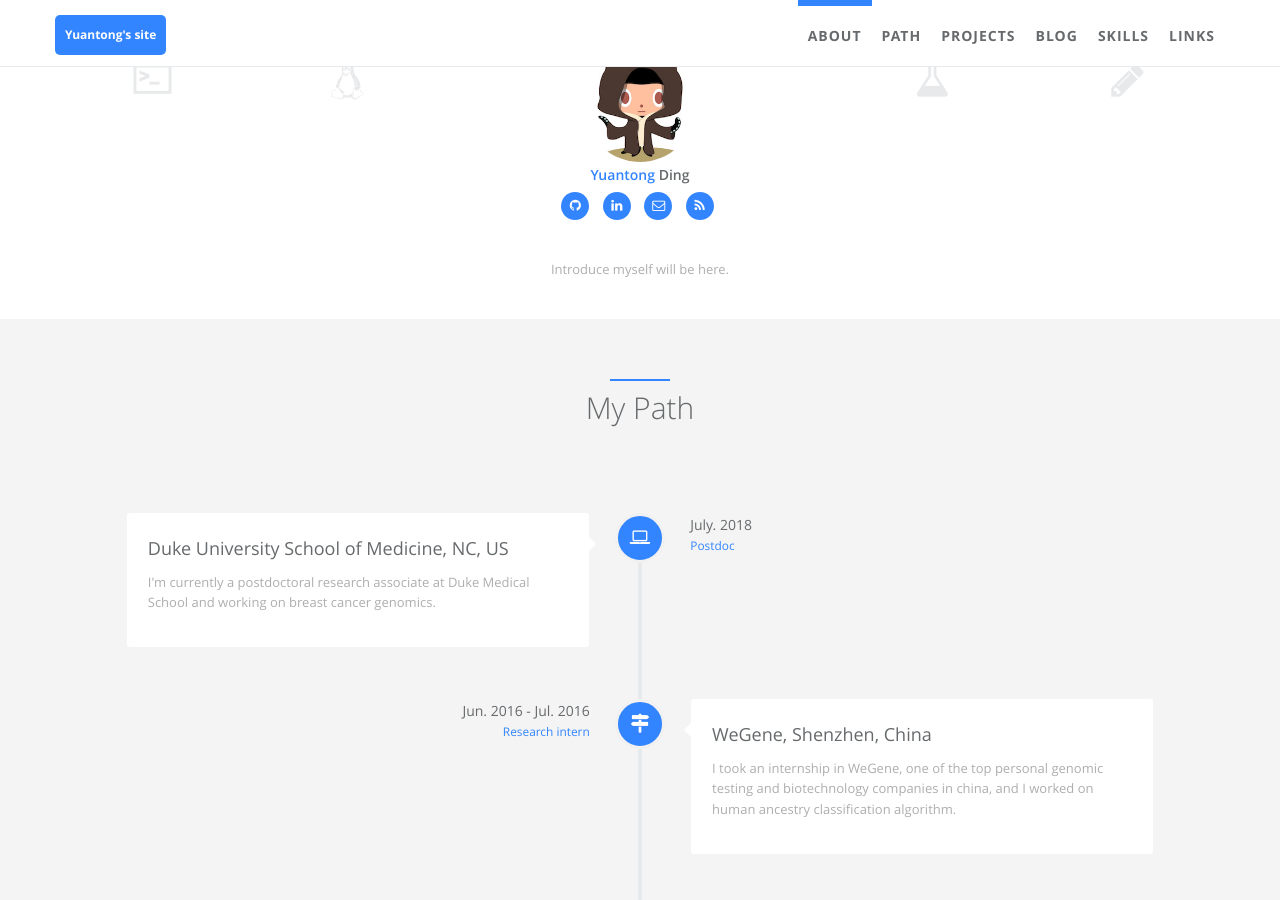
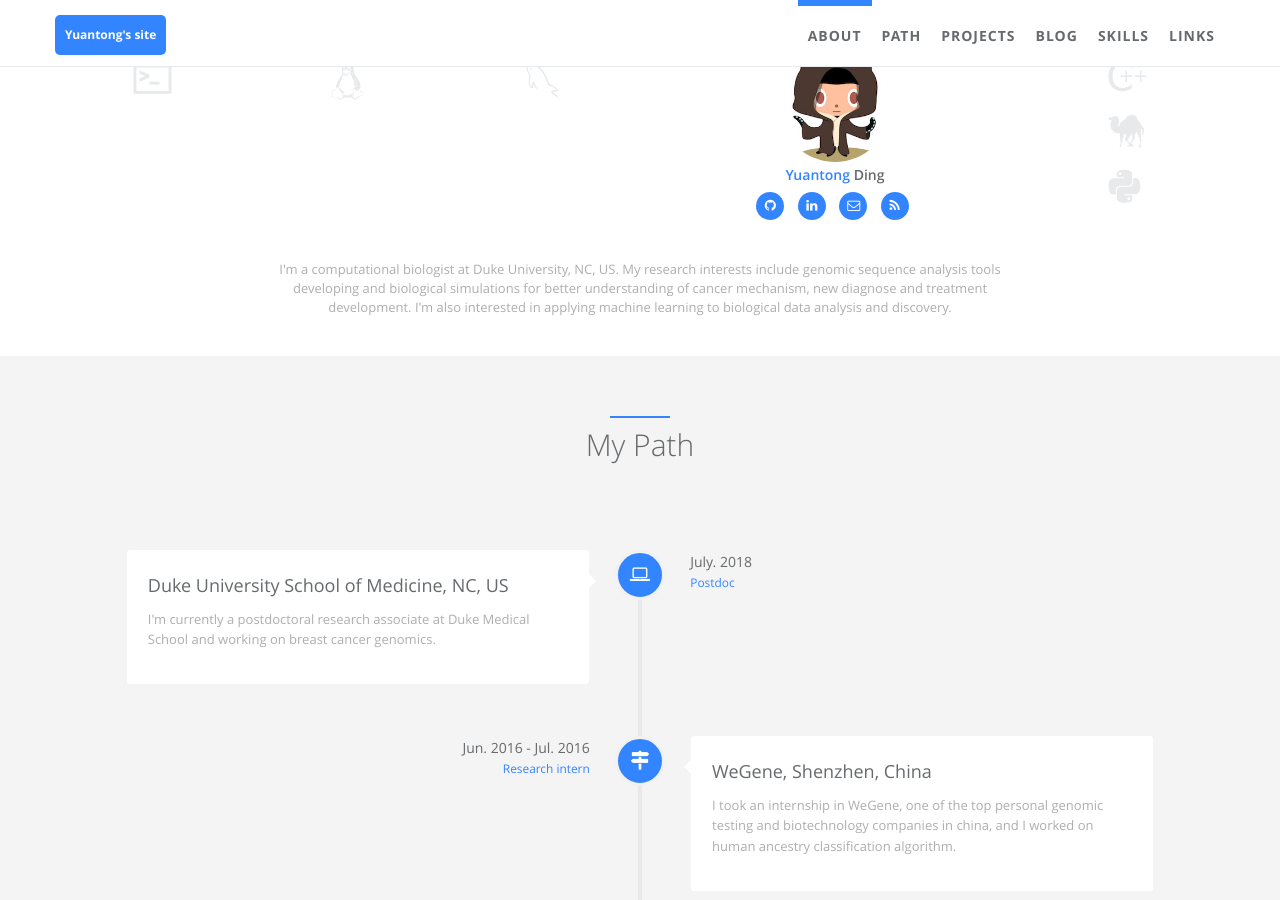
Before and after one commit to ding-yt/ding-yt.github.io, a Jekyll site: the page built from index.html, in a window 1280 px wide and 900 px high, scrolled down 563 px. Built offline with Jekyll 4.4.1, drawn with Linux system fonts in a browser that asks for light colours.

Commit message:
Update _config.yml

```diff
--- a/_config.yml
+++ b/_config.yml
@@ -25,10 +25,12 @@ author:  # change following line to your infomation.
   skill_icon1:
     - name: icon-shell
     - name: fa-linux
+    - name: icon-mysql
   skill_icon2:
-    - name: fa-flask
-    - name: fa-pencil
-  desc: Introduce myself will be here.  # Describe yourself.
+    - name: icon-cplusplus
+    - name: icon-perl
+    - name: icon-python
+  desc: I'm a computational biologist at Duke University, NC, US. My research interests include genomic sequence analysis tools developing and biological simulations for better understanding of cancer mechanism, new diagnose and treatment development. I'm also interested in applying machine learning to biological data analysis and discovery.   # Describe yourself.
 
 # comment
 disqus:  # if you wanna comment feature, go to https://disqus.com/ to get your configuration; if not, comment following two lines.
```
